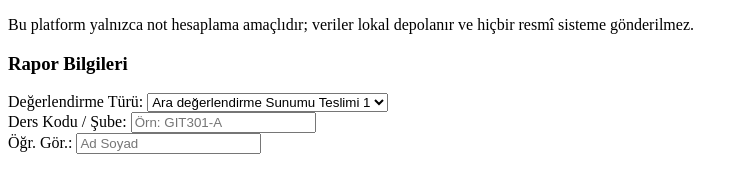
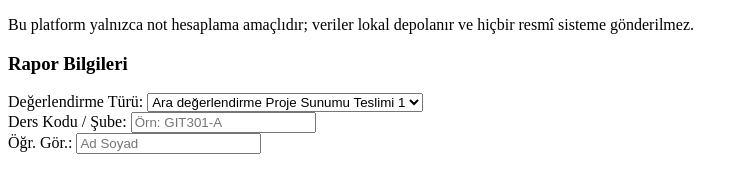
Before and after one commit to idiltayhan/idiltayhan.github.io, a plain HTML site: page index.html in a window 1280 px wide. Shown: the top 173 px of the page, without its empty margins (0-745 px from the left). Drawn offline with Linux system fonts and the light colour scheme.

Commit message:
değ kriteri
s

```diff
--- a/index.html
+++ b/index.html
@@ -39,14 +39,16 @@ if(typeof XLSX==='undefined'){
             <div>
                 <label for="evaluationType">Değerlendirme Türü:</label>
                 <select id="evaluationType">
-                    <option value="Ara değerlendirme Sunumu Teslimi 1">Ara değerlendirme Sunumu Teslimi 1</option>
-                    <option value="Ara değerlendirme Sunumu Teslimi 2">Ara değerlendirme Sunumu Teslimi 2</option>
-                    <option value="Ara değerlendirme Sunumu Teslimi 3">Ara değerlendirme Sunumu Teslimi 3</option>
-                    <option value="Ara değerlendirme Sunumu Teslimi 4">Ara değerlendirme Sunumu Teslimi 4</option>
-                    <option value="Ara değerlendirme Sunumu Teslimi 5">Ara değerlendirme Sunumu Teslimi 5</option>
-                    <option value="Ara değerlendirme Sunumu Teslimi 6">Ara değerlendirme Sunumu Teslimi 6</option>
+                    <option value="Ara değerlendirme Proje Sunumu Teslimi 1">Ara değerlendirme Proje Sunumu Teslimi 1</option>
+                    <option value="Ara değerlendirme Proje Sunumu Teslimi 2">Ara değerlendirme Proje Sunumu Teslimi 2</option>
+                    <option value="Ara değerlendirme Proje Sunumu Teslimi 3">Ara değerlendirme Proje Sunumu Teslimi 3</option>
+                    <option value="Ara değerlendirme Proje Sunumu Teslimi 4">Ara değerlendirme Proje Sunumu Teslimi 4</option>
+                    <option value="Ara değerlendirme Proje Sunumu Teslimi 5">Ara değerlendirme Proje Sunumu Teslimi 5</option>
+                    <option value="Ara değerlendirme Proje Sunumu Teslimi 6">Ara değerlendirme Proje Sunumu Teslimi 6</option>
 
-                    <option value="Final Sunumu Teslimi">Final Sunumu Teslimi</option>
+                    <option value="Final Proje Sunumu Teslimi">Final Proje Sunumu Teslimi</option>
+
+                    <option value="Final Projesi Teslimi">Final Projesi Teslimi</option>
 
                     <option value="Final Jüri (Ders Hocası) Notu">Final Jüri (Ders Hocası) Notu</option>
 
```
